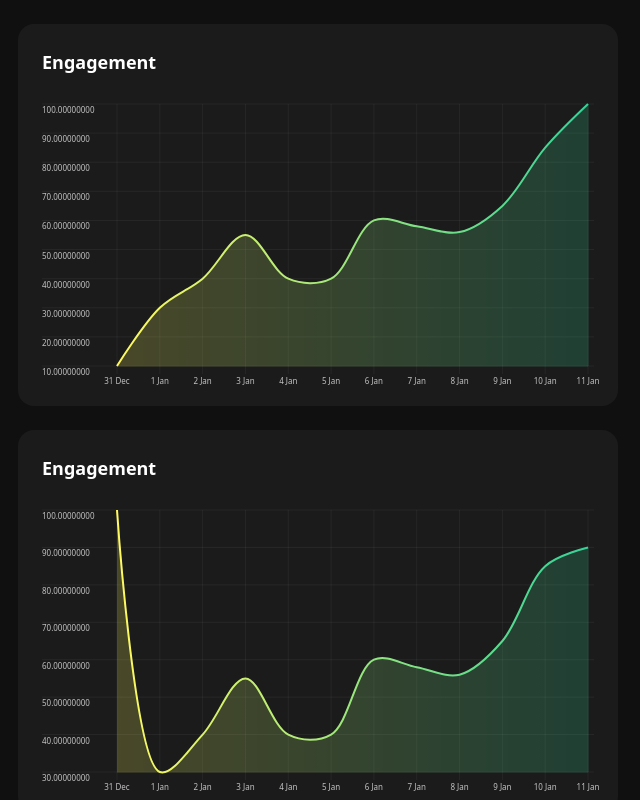
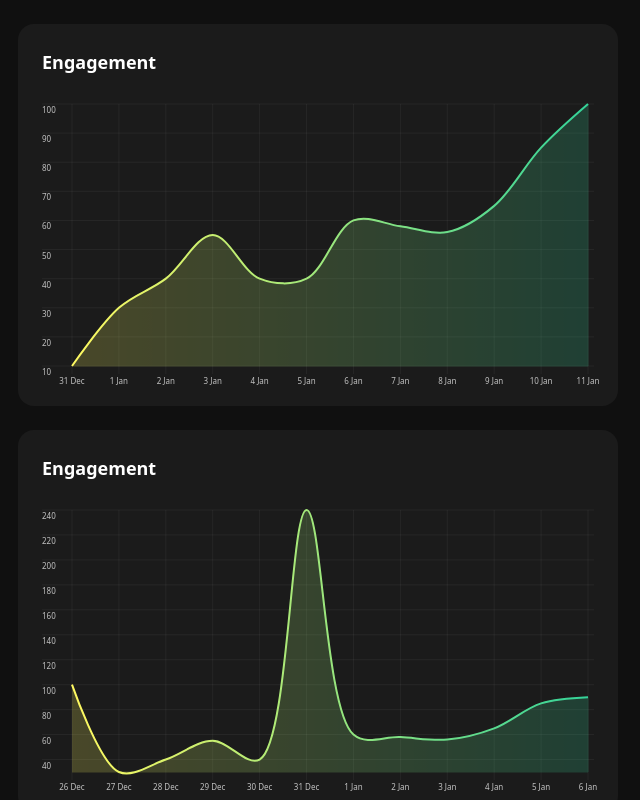
Before and after one commit to jewhyena/graph, a React (Vite) app: page / in a window 1280 px wide. Shown: the top 800 px of the page, without its empty margins (322-962 px from the left). Built offline with nearby package versions, Linux system fonts and the light colour scheme.

Commit message:
Remove zeros

```diff
--- a/src/App.tsx
+++ b/src/App.tsx
@@ -10,7 +10,7 @@ const margin = {
   top: 40,
   right: 20,
   bottom: 40,
-  left: 75,
+  left: 30,
 };
 
 const gradient = generateLinearGradientArray("#FFF961", "#34D399");
@@ -22,7 +22,13 @@ type Coordinates = {
 
 const tooptipCircleRadius = 4;
 
-function App({ data }: { data: [number, number][] }) {
+function App({
+  data,
+  customDate,
+}: {
+  data: [number, number][];
+  customDate?: boolean;
+}) {
   const ref = useRef<HTMLDivElement>(null);
   const bounds = ref.current?.getBoundingClientRect();
 
@@ -75,7 +81,7 @@ function App({ data }: { data: [number, number][] }) {
             top: mouseCoordinates.y + window.scrollY - tooltipBounce.height,
           }}
         >
-          <Tooltip value={data[dataIndex]?.[1]?.toFixed(3)} />
+          <Tooltip value={data[dataIndex]?.[1].toString()} />
         </div>
       )}
 
@@ -165,7 +171,7 @@ function App({ data }: { data: [number, number][] }) {
                 className="text-[8px] font-normal leading-[8px]"
                 fill="#c3c3c3"
               >
-                {max.toFixed(8)}
+                {max}
               </text>
             </g>
           ))}
@@ -178,7 +184,15 @@ function App({ data }: { data: [number, number][] }) {
                   className="text-[8px] font-normal leading-[8px]"
                   fill="#c3c3c3"
                 >
-                  {format(subDays(new Date(), arr.length - 1 - index), "d MMM")}
+                  {format(
+                    subDays(
+                      customDate
+                        ? new Date("2024-01-06T00:00:00Z")
+                        : new Date(),
+                      arr.length - 1 - index
+                    ),
+                    "d MMM"
+                  )}
                 </text>
               </g>
               <g transform={`translate(${xScale(max)},${margin.top})`}>
--- a/src/main.tsx
+++ b/src/main.tsx
@@ -7,7 +7,7 @@ const data1 = [10, 30, 40, 55, 40, 40, 60, 58, 56, 65, 85, 100].map<
   [number, number]
 >((v, i) => [i, v]);
 
-const data2 = [100, 30, 40, 55, 40, 40, 60, 58, 56, 65, 85, 90].map<
+const data2 = [100, 30, 40, 55, 40, 240, 60, 58, 56, 65, 85, 90].map<
   [number, number]
 >((v, i) => [i, v]);
 
@@ -28,7 +28,7 @@ ReactDOM.createRoot(document.getElementById("root")!).render(
       <div className="bg-[#1b1b1b] max-w-[600px] w-full pl-6 pr-2.5 pt-6 rounded-2xl">
         <p className="text-lg font-semibold text-white -mb-3">Engagement</p>
         <div className="h-[342px] rounded-2xl">
-          <App data={data2} />
+          <App data={data2} customDate />
         </div>
       </div>
 
```
